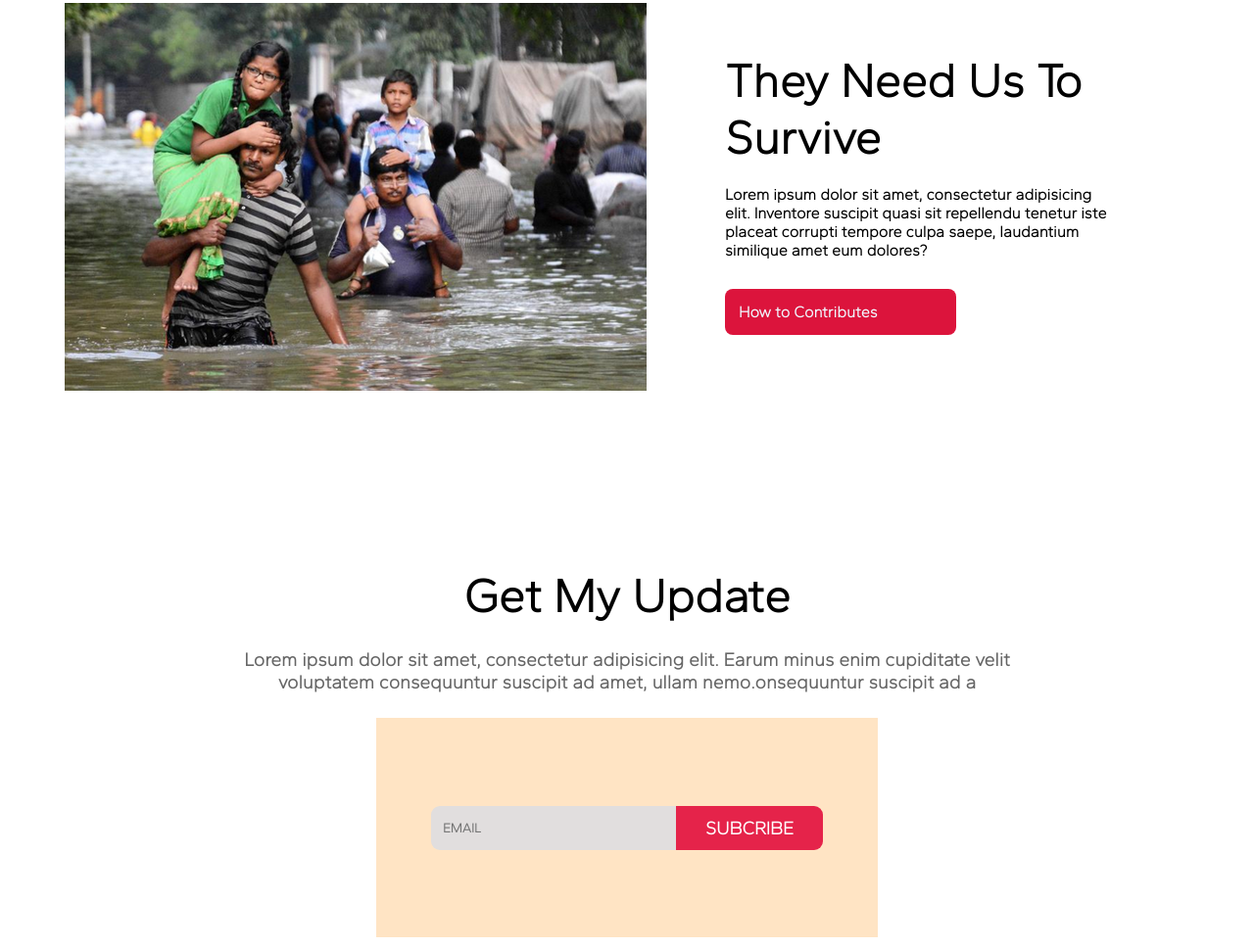
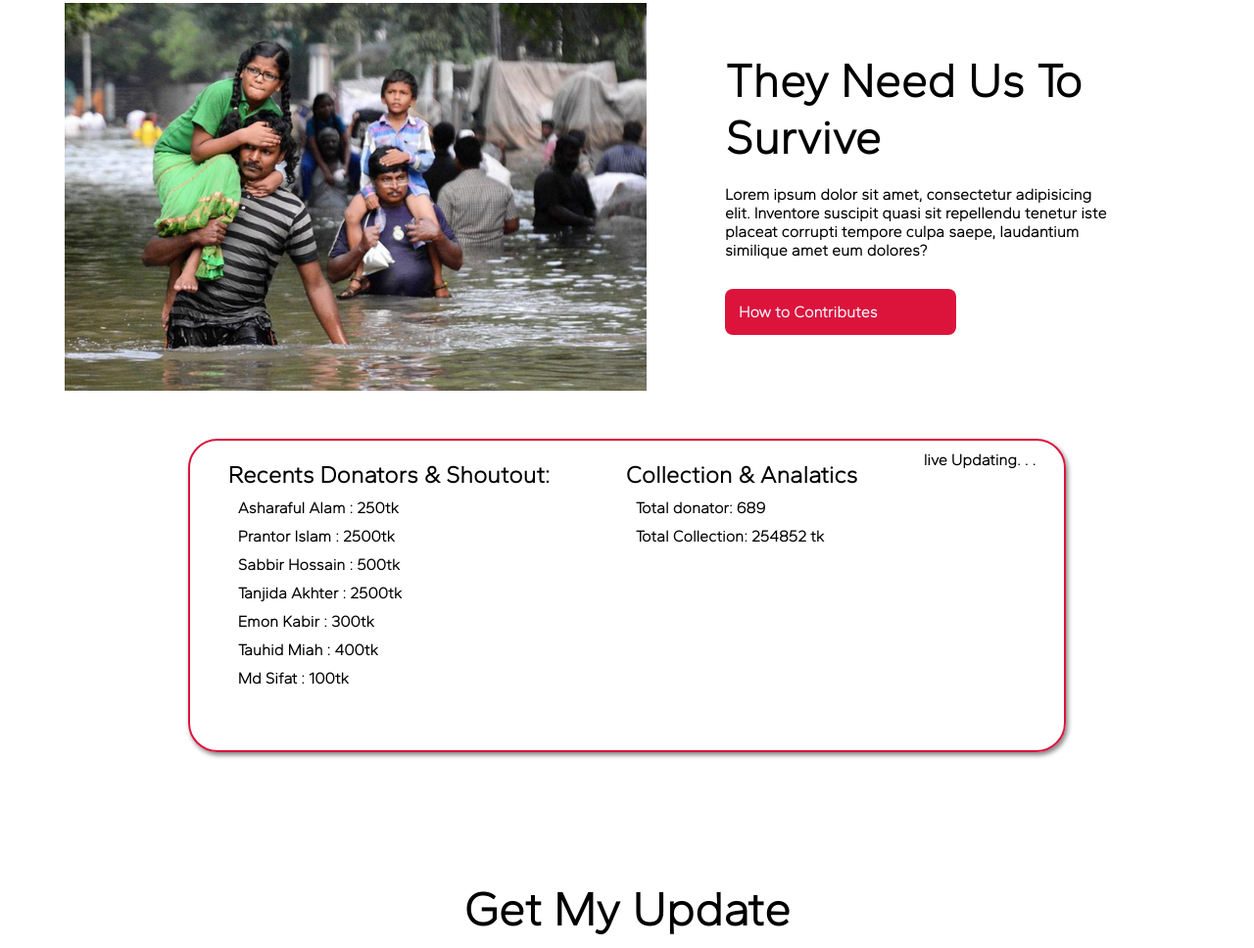
Before and after one commit to md-sifat/Assignment01--Donate-Today, a plain HTML site: page index.html in a window 1280 px wide. Shown: the part 2832-3800 px from the top of the page at 98% size. Drawn offline with Linux system fonts and the light colour scheme.

Commit message:
new update

```diff
--- a/css/style.css
+++ b/css/style.css
@@ -268,3 +268,33 @@
 .futter p{
     color: white;
 }
+
+/* css for donator section */
+.donator{
+    width: 70%;
+    height: 40vh;
+    border: 2px solid crimson;
+    box-shadow: 2px 3px 5px gray;
+    margin: auto auto;
+    border-radius: 30px;
+    display: flex;
+    flex-direction: row;
+    justify-content: space-around;
+    align-items: flex-start;
+}
+.donator h2{
+    text-align: center;
+    font-weight: 900;
+}
+.donator p{
+    margin: 10px;
+    color: black;
+    font-size: 1rem;
+    font-weight: 700;
+}
+.donator  .collection{
+    padding: 20px;
+}
+.donator  .recd{
+    padding: 20px;
+}
--- a/index.html
+++ b/index.html
@@ -20,8 +20,8 @@
     <link rel="preconnect" href="https://fonts.googleapis.com">
     <link rel="preconnect" href="https://fonts.gstatic.com" crossorigin>
     <link
-    href="https://fonts.googleapis.com/css2?family=Dancing+Script:wght@600&family=Gantari:wght@200&family=Poppins:wght@500&display=swap"
-    rel="stylesheet">
+        href="https://fonts.googleapis.com/css2?family=Dancing+Script:wght@600&family=Gantari:wght@200&family=Poppins:wght@500&display=swap"
+        rel="stylesheet">
 
     <!-- css link -->
     <link rel="stylesheet" href="css/style.css">
@@ -88,17 +88,17 @@
         <div class="plan">
             <div class="planItem i1">
                 <img src="https://img.icons8.com/carbon-copy/100/000000/porridge.png" />
-                <p class="item-title">Foor For A Family</p>
+                <p class="item-title">Food For A Family</p>
                 <p>Lorem, ipsum dolor sit amet consectetur adipisicing elit. Iusto, vitae?</p>
             </div>
             <div class="planItem i2 ">
                 <img src="https://img.icons8.com/carbon-copy/100/000000/family.png" />
-                <p class="item-title">Foor For A Family</p>
+                <p class="item-title">Shelter For A Family</p>
                 <p>Lorem, ipsum dolor sit amet consectetur adipisicing elit. Iusto, vitae?</p>
             </div>
             <div class="planItem i3">
                 <img src="https://img.icons8.com/dotty/100/000000/classroom.png" />
-                <p class="item-title">Foor For A Family</p>
+                <p class="item-title">Education For A Child</p>
                 <p>Lorem, ipsum dolor sit amet consectetur adipisicing elit. Iusto, vitae?</p>
             </div>
         </div>
@@ -132,6 +132,27 @@
         </div>
     </div>
 
+    <!-- Recents Donator section -->
+    <div class="donator">
+        <div class="recd">
+            <h2>Recents Donators & Shoutout: </h2>
+            <p>Asharaful Alam : 250tk</p>
+            <p>Prantor Islam : 2500tk</p>
+            <p>Sabbir Hossain : 500tk</p>
+            <p>Tanjida Akhter : 2500tk</p>
+            <p>Emon Kabir : 300tk</p>
+            <p>Tauhid Miah : 400tk</p>
+            <p>Md Sifat : 100tk</p>
+        </div>
+        <div class="collection">
+            <h2>Collection & Analatics</h2>
+            <p>Total donator: 689</p>
+            <p>Total Collection: 254852 tk </p>
+        </div>
+        <p>live Updating. . .</p>
+
+    </div>
+
     <!-- making update section -->
     <div class="update">
         <div class="sec1">Get My Update</div>
```
